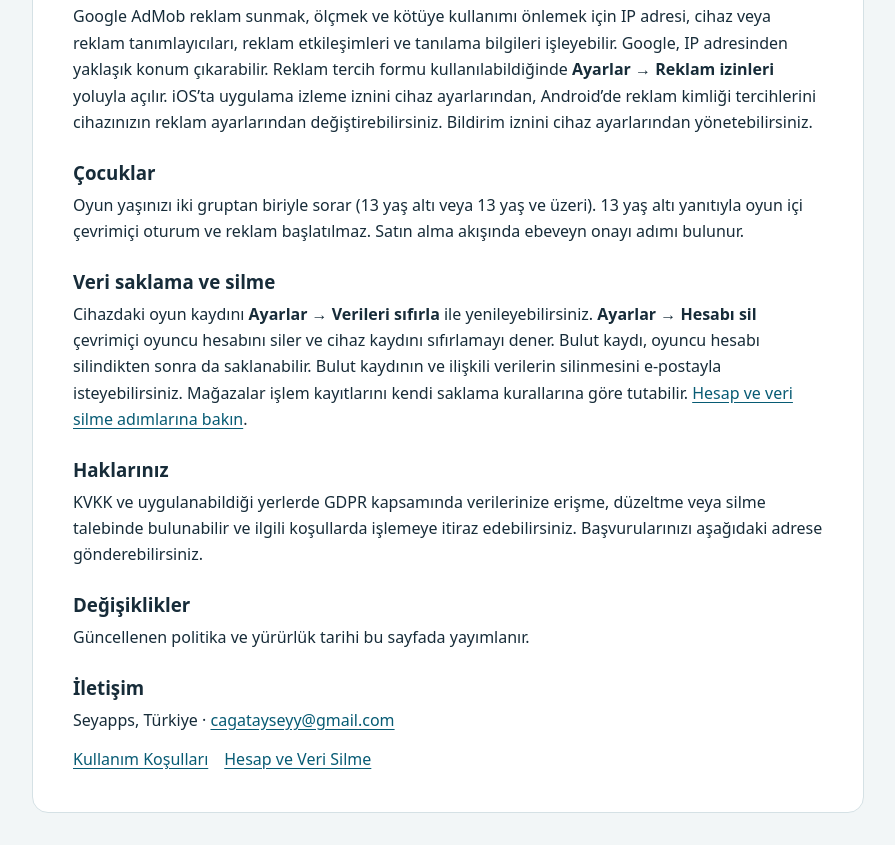
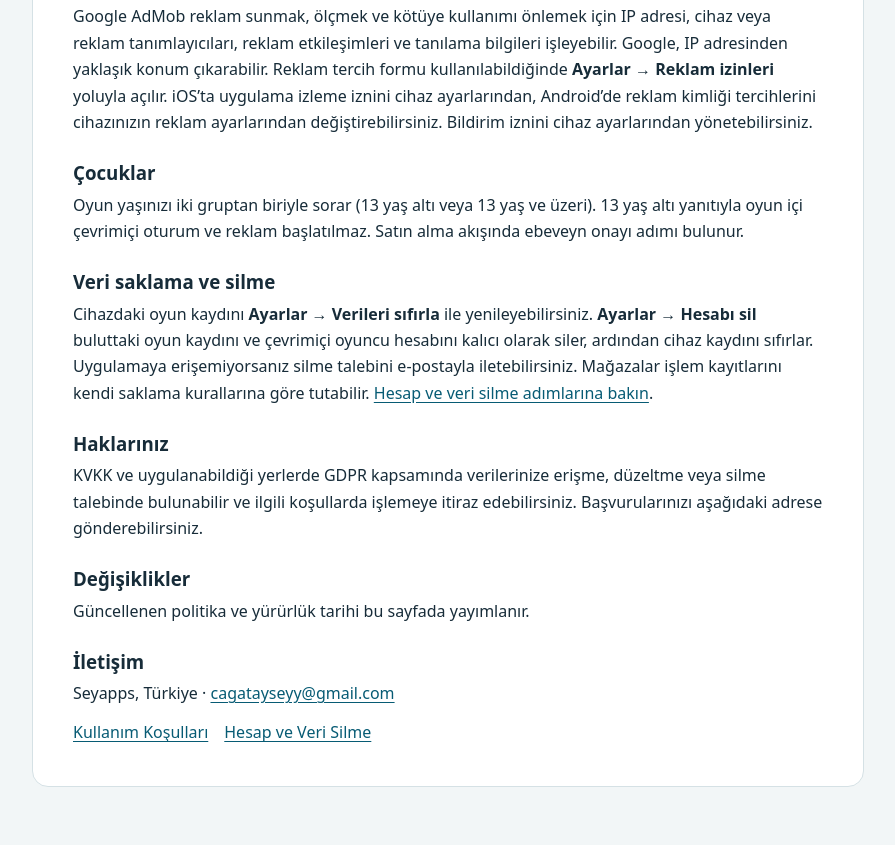
Before and after one commit to cagatayseyy-cmyk/paddlecast, a plain HTML site: page index.html in a window 1280 px wide. Shown: the part 1022-1867 px from the top of the page, without its empty margins (192-1087 px from the left). After the commit the page ends 1841 px from the top, so only its background shows below. Drawn offline with Linux system fonts and the light colour scheme.

Commit message:
Gizlilik: hesap silme bulut kaydını da siler

```diff
--- a/index.html
+++ b/index.html
@@ -37,7 +37,7 @@
 <h3>Çocuklar</h3>
 <p>Oyun yaşınızı iki gruptan biriyle sorar (13 yaş altı veya 13 yaş ve üzeri). 13 yaş altı yanıtıyla oyun içi çevrimiçi oturum ve reklam başlatılmaz. Satın alma akışında ebeveyn onayı adımı bulunur.</p>
 <h3>Veri saklama ve silme</h3>
-<p>Cihazdaki oyun kaydını <strong>Ayarlar → Verileri sıfırla</strong> ile yenileyebilirsiniz. <strong>Ayarlar → Hesabı sil</strong> çevrimiçi oyuncu hesabını siler ve cihaz kaydını sıfırlamayı dener. Bulut kaydı, oyuncu hesabı silindikten sonra da saklanabilir. Bulut kaydının ve ilişkili verilerin silinmesini e-postayla isteyebilirsiniz. Mağazalar işlem kayıtlarını kendi saklama kurallarına göre tutabilir. <a href="delete-account.html#tr">Hesap ve veri silme adımlarına bakın</a>.</p>
+<p>Cihazdaki oyun kaydını <strong>Ayarlar → Verileri sıfırla</strong> ile yenileyebilirsiniz. <strong>Ayarlar → Hesabı sil</strong> buluttaki oyun kaydını ve çevrimiçi oyuncu hesabını kalıcı olarak siler, ardından cihaz kaydını sıfırlar. Uygulamaya erişemiyorsanız silme talebini e-postayla iletebilirsiniz. Mağazalar işlem kayıtlarını kendi saklama kurallarına göre tutabilir. <a href="delete-account.html#tr">Hesap ve veri silme adımlarına bakın</a>.</p>
 <h3>Haklarınız</h3>
 <p>KVKK ve uygulanabildiği yerlerde GDPR kapsamında verilerinize erişme, düzeltme veya silme talebinde bulunabilir ve ilgili koşullarda işlemeye itiraz edebilirsiniz. Başvurularınızı aşağıdaki adrese gönderebilirsiniz.</p>
 <h3>Değişiklikler</h3>
```
